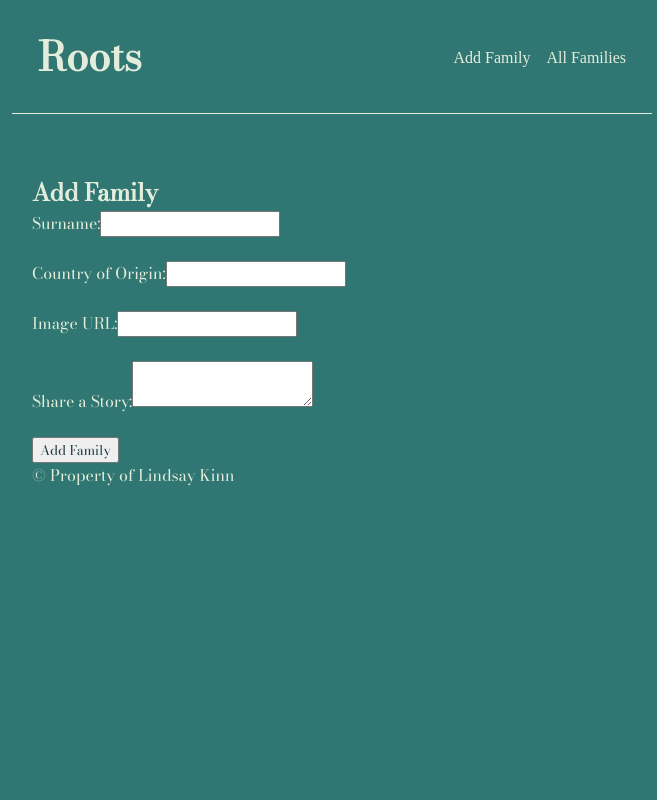
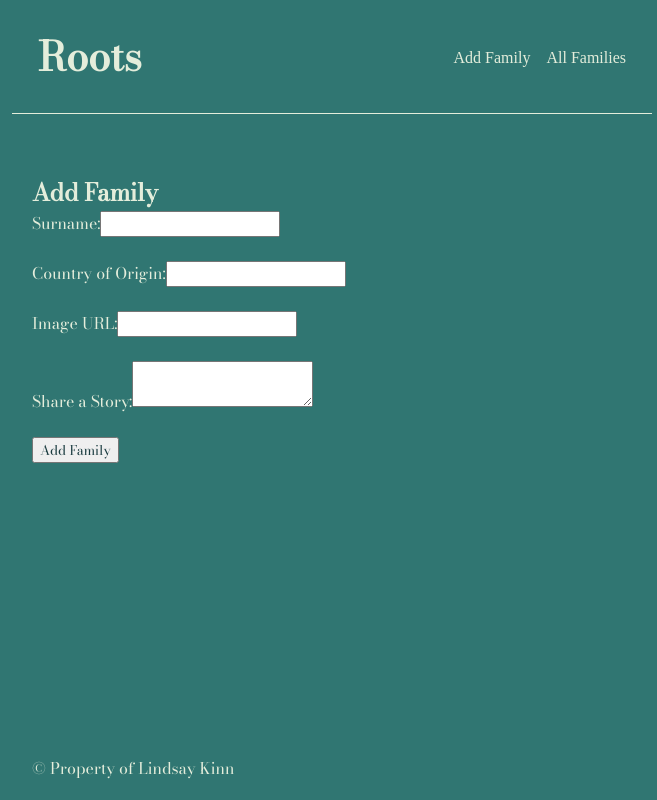
Before and after one commit to Lindsaykinn/frontend-roots, a React (Create React App) app: page /families/new in a window 1280 px wide. Shown: the whole page, without its empty margins (308-965 px from the left). Built offline with nearby package versions, Linux system fonts and the light colour scheme; no server answers.

Commit message:
added class to footer

```diff
--- a/src/components/Footer.js
+++ b/src/components/Footer.js
@@ -1,8 +1,8 @@
 const Footer = () => {
   return (
-    <div>
-      &copy; Property of Lindsay Kinn
-    </div>
+      <div class='footer'>
+        &copy; Property of Lindsay Kinn
+      </div>
    );
 }
 
```
